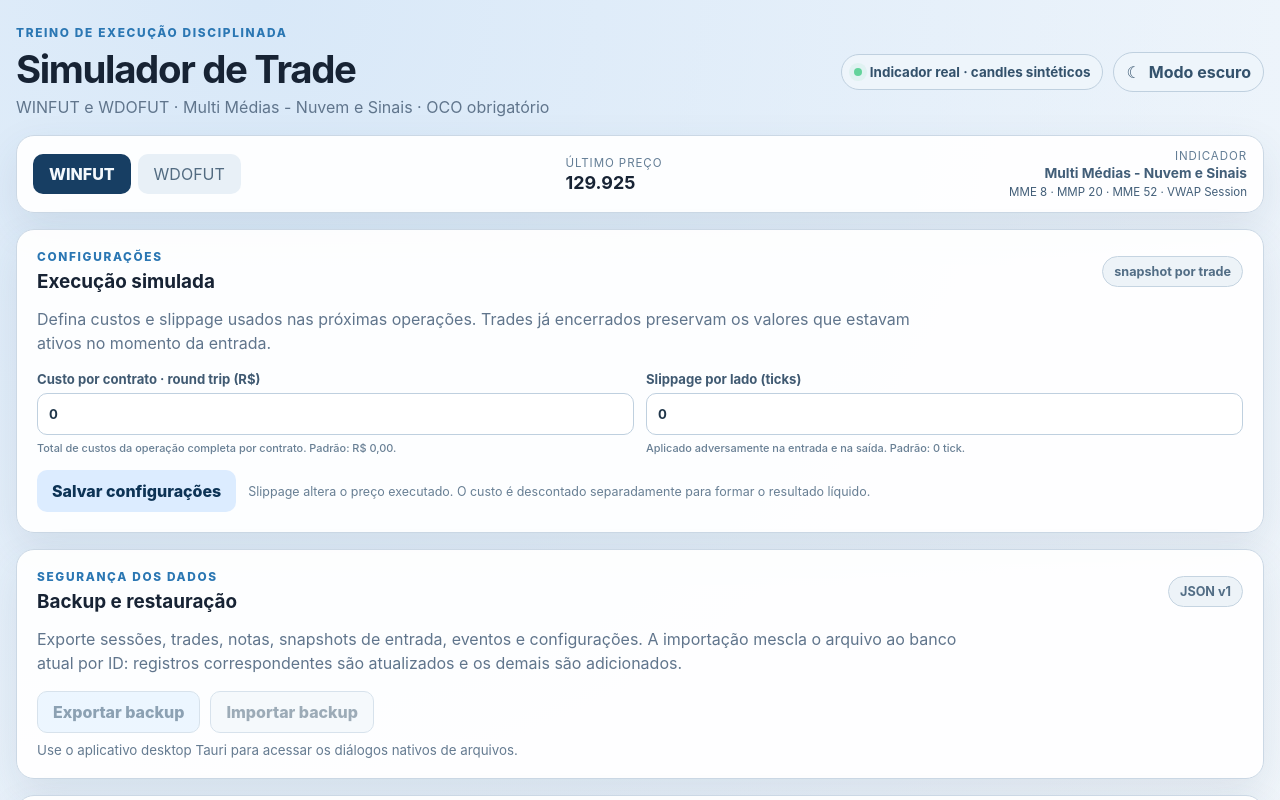
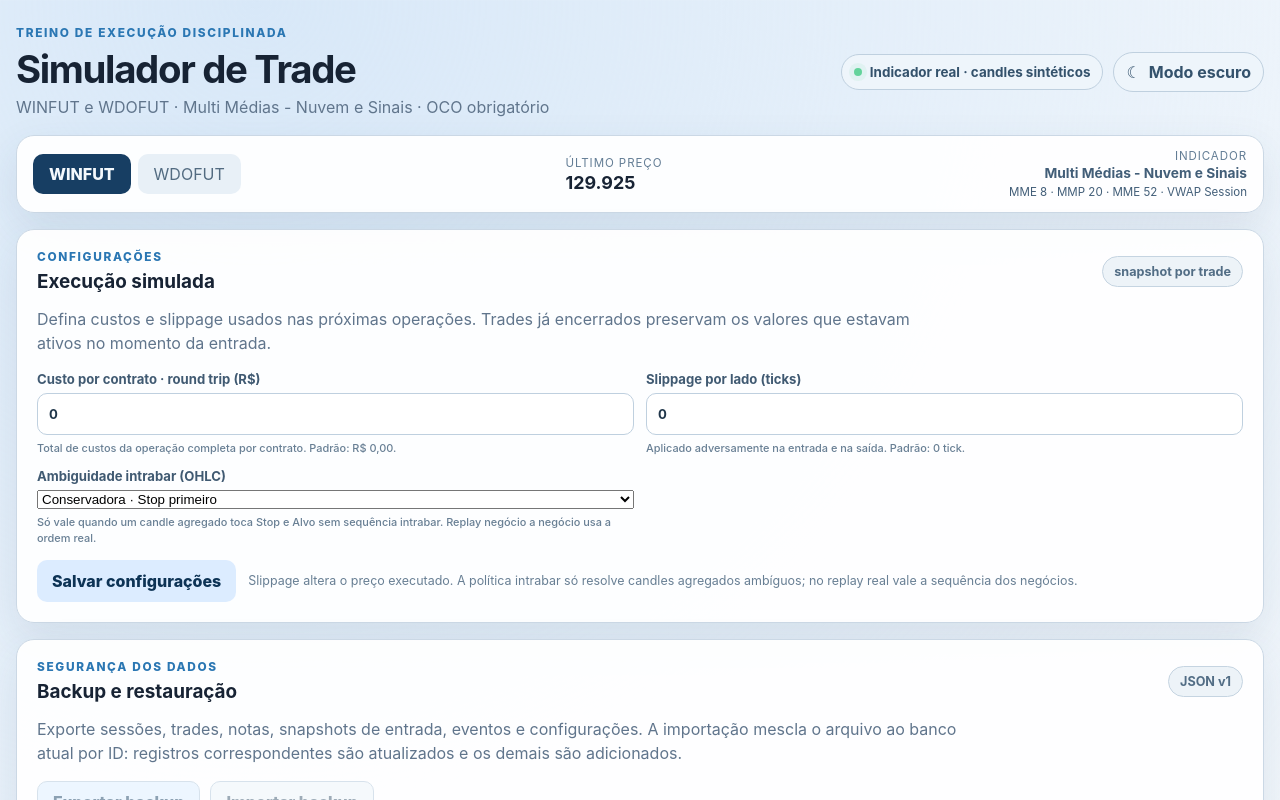
Before and after one commit to pablopcdossantos2-sys/simulador-de-trade, a React (Vite) app: page / in a window 1280 px wide. Shown: the top 800 px of the page. Built offline with nearby package versions, Linux system fonts and the light colour scheme.

Commit message:
feat: add intrabar ambiguity policy to settings UI

```diff
--- a/src/components/ExecutionSettingsPanel.tsx
+++ b/src/components/ExecutionSettingsPanel.tsx
@@ -2,7 +2,10 @@ import { useEffect, useState } from "react";
 import {
   saveExecutionSettings,
 } from "../services/executionSettings";
-import type { ExecutionSettings } from "../types";
+import type {
+  ExecutionSettings,
+  IntrabarPolicy,
+} from "../types";
 
 interface Props {
   settings: ExecutionSettings;
@@ -16,15 +19,19 @@ export function ExecutionSettingsPanel({ settings, onSaved }: Props) {
   const [slippage, setSlippage] = useState(
     String(settings.slippageTicksPerSide),
   );
+  const [intrabarPolicy, setIntrabarPolicy] =
+    useState<IntrabarPolicy>(settings.intrabarPolicy);
   const [feedback, setFeedback] = useState<string | null>(null);
   const [saving, setSaving] = useState(false);
 
   useEffect(() => {
     setCost(String(settings.costPerContractRoundTripBRL));
     setSlippage(String(settings.slippageTicksPerSide));
+    setIntrabarPolicy(settings.intrabarPolicy);
   }, [
     settings.costPerContractRoundTripBRL,
     settings.slippageTicksPerSide,
+    settings.intrabarPolicy,
   ]);
 
   async function save() {
@@ -50,6 +57,7 @@ export function ExecutionSettingsPanel({ settings, onSaved }: Props) {
       const next = await saveExecutionSettings({
         costPerContractRoundTripBRL: nextCost,
         slippageTicksPerSide: nextSlippage,
+        intrabarPolicy,
       });
       onSaved(next);
       setFeedback("Configurações de execução salvas.");
@@ -109,6 +117,29 @@ export function ExecutionSettingsPanel({ settings, onSaved }: Props) {
             Aplicado adversamente na entrada e na saída. Padrão: 0 tick.
           </small>
         </label>
+
+        <label>
+          Ambiguidade intrabar (OHLC)
+          <select
+            value={intrabarPolicy}
+            onChange={(event) =>
+              setIntrabarPolicy(
+                event.target.value as IntrabarPolicy,
+              )
+            }
+          >
+            <option value="STOP_FIRST">
+              Conservadora · Stop primeiro
+            </option>
+            <option value="TARGET_FIRST">
+              Otimista · Alvo primeiro
+            </option>
+          </select>
+          <small>
+            Só vale quando um candle agregado toca Stop e Alvo sem sequência
+            intrabar. Replay negócio a negócio usa a ordem real.
+          </small>
+        </label>
       </div>
 
       <div className="execution-settings-actions">
@@ -116,8 +147,8 @@ export function ExecutionSettingsPanel({ settings, onSaved }: Props) {
           {saving ? "Salvando..." : "Salvar configurações"}
         </button>
         <span>
-          Slippage altera o preço executado. O custo é descontado separadamente
-          para formar o resultado líquido.
+          Slippage altera o preço executado. A política intrabar só resolve
+          candles agregados ambíguos; no replay real vale a sequência dos negócios.
         </span>
       </div>
 
```
